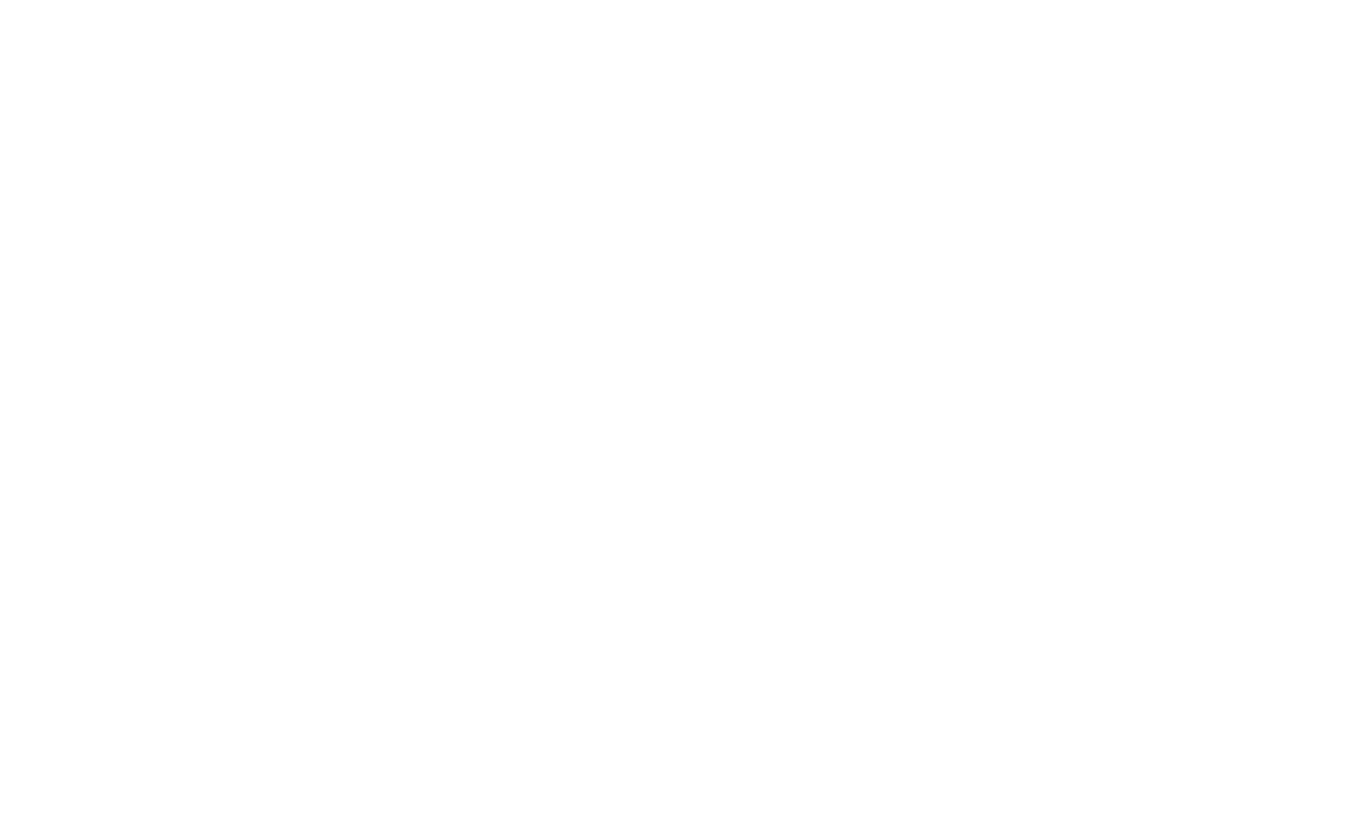
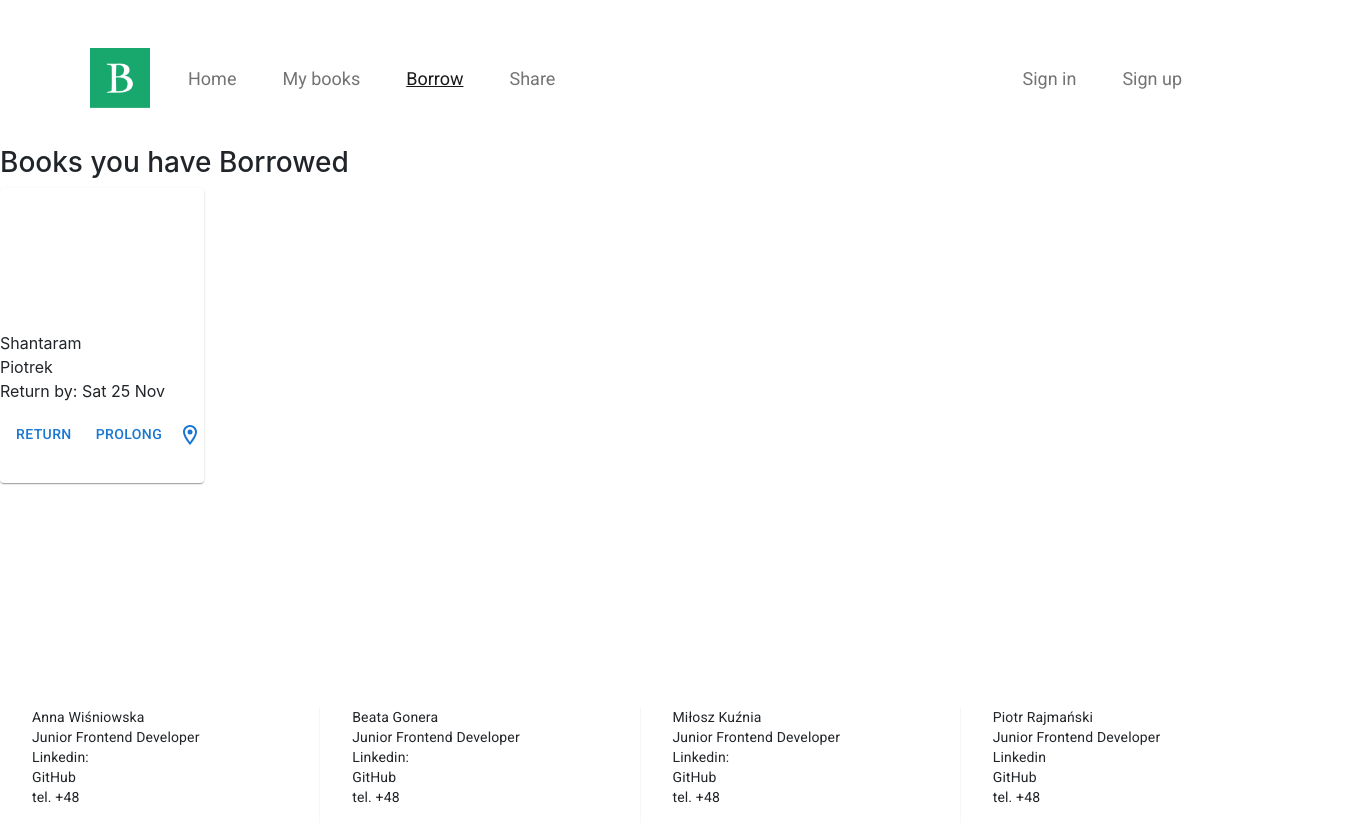
Before and after one commit to rajmanski/BookShare, a React (Create React App) app: page /borrow in a window 1280 px wide. Before the commit this address had no page. Shown: the whole page, 1350 px wide, since content can reach past the window. Before the commit the page ends 800 px from the top, so only its background shows below. Built offline with nearby package versions, Linux system fonts and the light colour scheme.

Commit message:
Borrow component added

```diff
--- a/src/App.tsx
+++ b/src/App.tsx
@@ -5,6 +5,7 @@
 import { MyBooksPage } from './components/authorised/MyBooksPage/MyBooksPage';
 import { Routes, Route } from 'react-router-dom'
 import { ThemeProvider, createTheme } from '@mui/material/styles';
+import { Borrow } from './components/shared/Borrow/Borrow';
 
 const theme = createTheme({
   palette: {
@@ -24,6 +25,7 @@
           <Route path='/mybooks' element={<MyBooksPage/>}/>
           <Route path='/signin' element={<LoginPage/>}/>
           <Route path='/signup' element={<RegisterPage/>}/>
+          <Route path='/borrow' element={<Borrow/>}/>
         </Routes>
       </div>
     </ThemeProvider>
--- /dev/null
+++ b/src/components/shared/Borrow/Borrow.style.css
@@ -0,0 +1,37 @@
+.borrowed-books {
+    max-width: 1440px;
+    margin: 30px auto;
+    display: flex;
+    flex-direction: column;
+}
+
+.borrowed-books-container {
+    width: 1350px;
+    height: 359px;
+    overflow-x: scroll;
+}
+
+.borrowed-book-card {
+    display: flex;
+    flex-direction: column;
+    align-items: flex-start;
+    padding: 0px;
+    isolation: isolate;
+    position: absolute;
+    width: 204px;
+    height: 295px;
+    box-shadow: 0px 2px 1px -1px rgba(0, 0, 0, 0.2), 0px 1px 1px rgba(0, 0, 0, 0.14), 0px 1px 3px rgba(0, 0, 0, 0.12);
+    border-radius: 4px;
+}
+
+.top-section {
+    display: flex;
+    flex-direction: column;
+    justify-content: center;
+    align-items: center;
+    padding: 0px;
+    gap: 10px;
+    isolation: isolate;
+    width: 204px;
+    height: 143px;
+}
--- /dev/null
+++ b/src/components/shared/Borrow/Borrow.tsx
@@ -0,0 +1,38 @@
+import { Button } from '@mui/material';
+import { Footer } from '../../Footer/Footer';
+import { NavBar } from '../NavBar/NavBar';
+import LocationOnOutlinedIcon from '@mui/icons-material/LocationOnOutlined';
+import './Borrow.style.css';
+
+export const Borrow = () => {
+    return (
+        <div className="borrow-page-container">
+            <NavBar/>
+            <div className="main-content">
+                <div className="borrowed-books">
+                    <h3>Books you have Borrowed</h3>
+                    <div className="borrowed-books-container">
+                        <div className="borrowed-book-card">
+                            <div className="top-section">
+                                <div className="img"></div>
+                            </div>
+                            <div className="bottom-section">
+                                <div className="book-data">
+                                    <div className="title">Shantaram</div>
+                                    <div className="owner">Piotrek</div>
+                                    <div className="return-date">Return by: Sat 25 Nov</div>
+                                </div>
+                                <div className="buttons">
+                                    <Button sx={{color: '#1976D2'}}>Return</Button>
+                                    <Button sx={{color: '#1976D2'}}>Prolong</Button>
+                                    <LocationOnOutlinedIcon />
+                                </div>
+                            </div>
+                        </div>
+                    </div>
+                </div>
+            </div>
+            <Footer/>
+        </div>
+    )
+}
```
